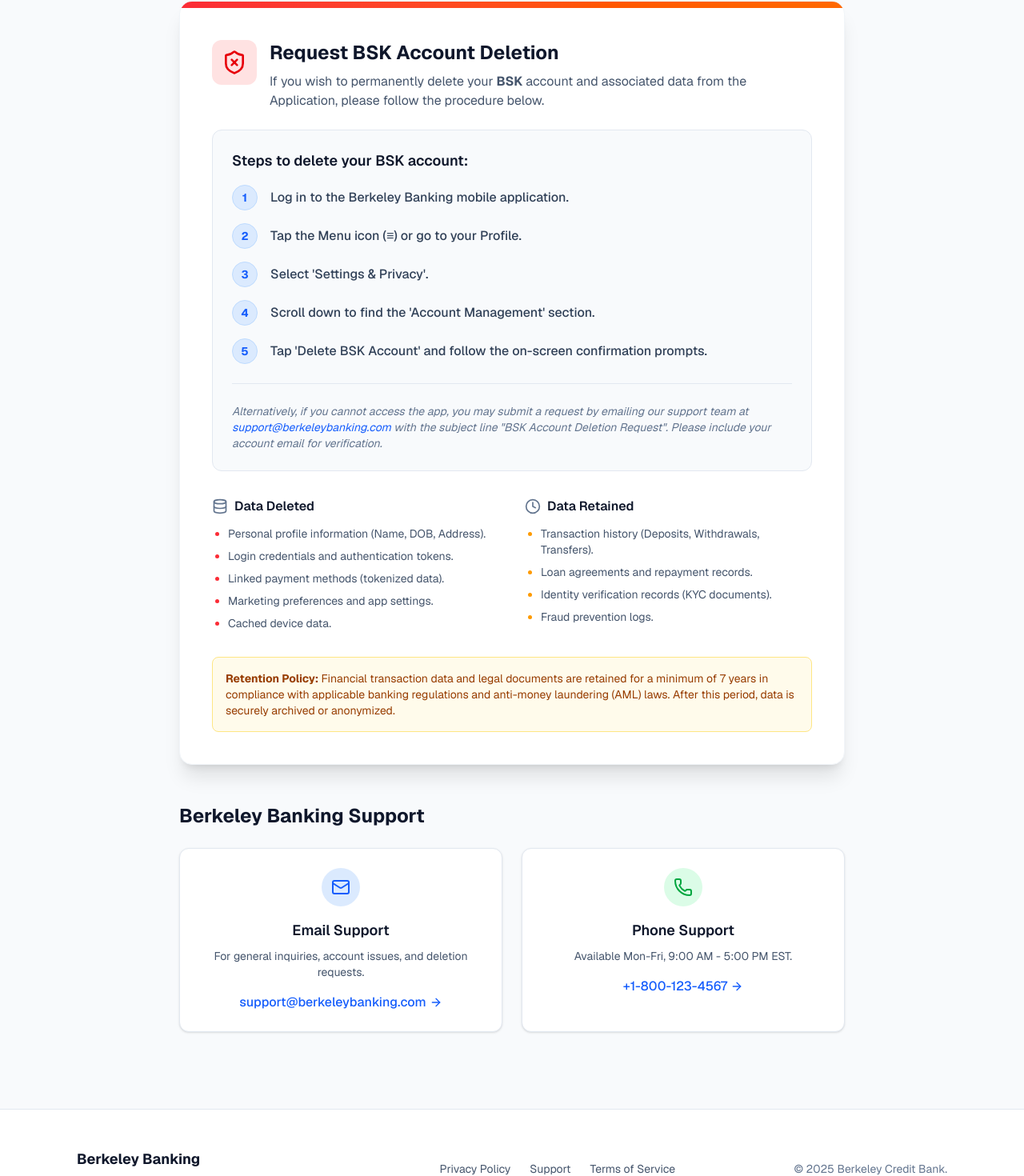
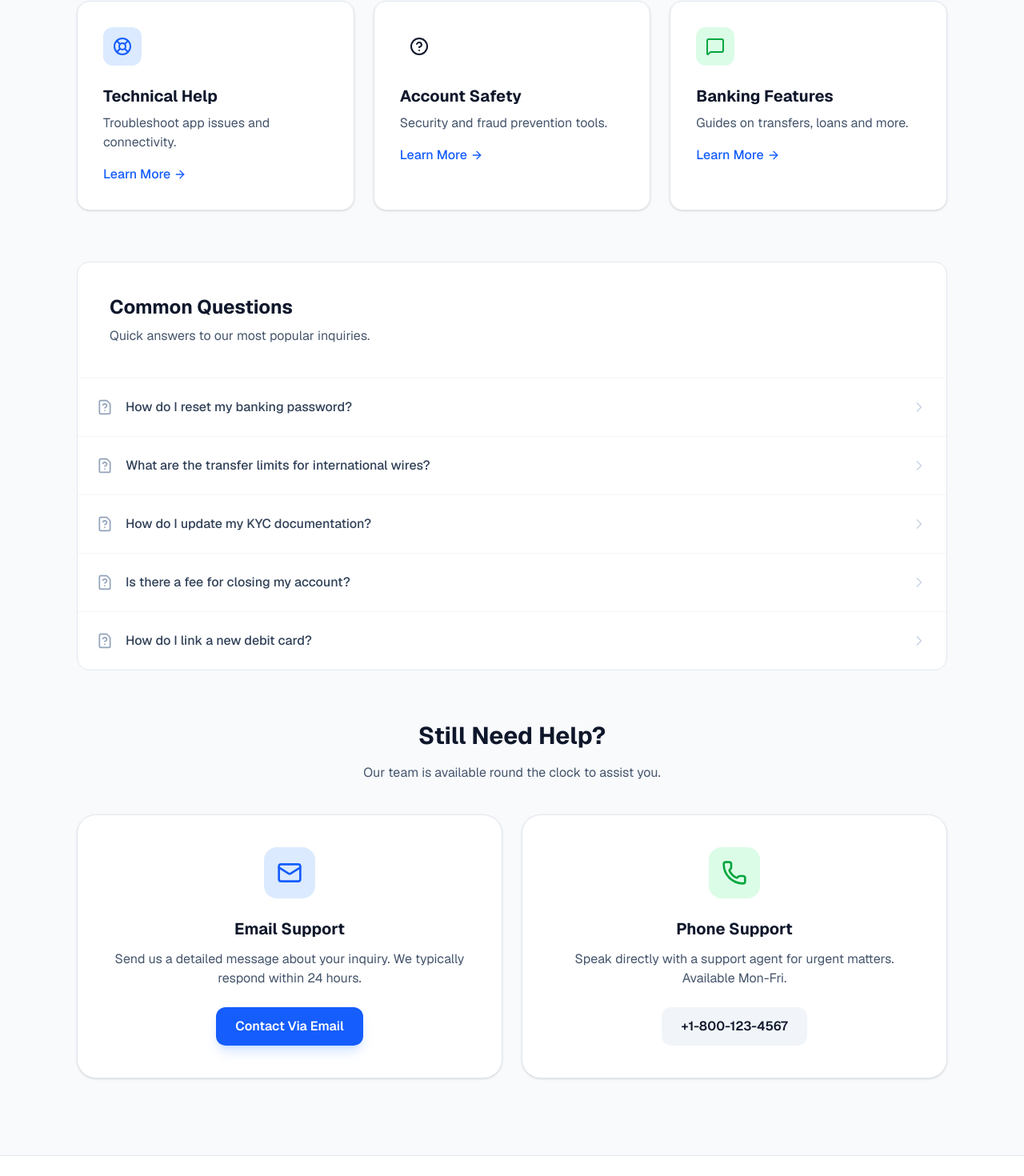
Before and after one commit to Success1050/StudentSpark_Privacy, a Next.js app: page /support in a window 1280 px wide. Shown: the part 474-1944 px from the top of the page at 80% size. Built offline with nearby package versions, Linux system fonts and the light colour scheme.

Commit message:
changed to vibemate

```diff
--- a/app/support/page.tsx
+++ b/app/support/page.tsx
@@ -2,7 +2,7 @@
 
 import Link from "next/link";
 import { useState } from "react";
-import { ChevronDown, Mail, Phone, ShieldX, Database, Clock, ArrowRight } from "lucide-react";
+import { ChevronDown, Mail, Phone, ArrowRight, HelpCircle, MessageSquare, LifeBuoy, FileQuestion } from "lucide-react";
 
 export default function SupportPage() {
     const [isMenuOpen, setIsMenuOpen] = useState(false);
@@ -60,129 +60,94 @@
                     <div className="max-w-6xl mx-auto px-4 sm:px-6 lg:px-8 py-16 sm:py-24 relative z-10">
                         <div className="text-center max-w-3xl mx-auto">
                             <h1 className="text-4xl sm:text-5xl font-extrabold tracking-tight text-slate-900 dark:text-white mb-6">
-                                Berkeley <span className="text-blue-600 dark:text-blue-400">Support</span>
+                                Berkeley <span className="text-blue-600 dark:text-blue-400">Support Center</span>
                             </h1>
                             <p className="text-lg sm:text-xl text-slate-600 dark:text-slate-300 mb-8 leading-relaxed">
-                                Manage your data and get help with the <span className="font-semibold text-slate-900 dark:text-white">Berkeley Banking App</span>.
-                                (BSK Account Controls)
+                                How can we help you today? Get expert assistance with your <span className="font-semibold text-slate-900 dark:text-white">Berkeley Banking App</span> features and services.
                             </p>
                         </div>
                     </div>
                 </div>
 
                 {/* Content Grid */}
-                <div className="max-w-4xl mx-auto px-4 sm:px-6 lg:px-8 py-12 space-y-12">
+                <div className="max-w-6xl mx-auto px-4 sm:px-6 lg:px-8 py-12">
 
-                    {/* Account Deletion Section - Prominently Featured */}
-                    <section id="account-deletion" className="scroll-mt-24">
-                        <div className="bg-white dark:bg-slate-800/50 rounded-2xl shadow-xl dark:shadow-slate-900/50 border border-slate-100 dark:border-slate-700 overflow-hidden">
-                            <div className="p-1 bg-gradient-to-r from-red-500 to-orange-500"></div>
-                            <div className="p-6 sm:p-10">
-                                <div className="flex items-start gap-4 mb-6">
-                                    <div className="p-3 bg-red-100 dark:bg-red-900/30 rounded-xl">
-                                        <ShieldX className="w-8 h-8 text-red-600 dark:text-red-400" />
+                    {/* Help Categories */}
+                    <div className="grid md:grid-cols-3 gap-6 mb-16">
+                        {[
+                            { title: "Technical Help", desc: "Troubleshoot app issues and connectivity.", icon: LifeBuoy, color: "blue" },
+                            { title: "Account Safety", desc: "Security and fraud prevention tools.", icon: HelpCircle, color: "indigo" },
+                            { title: "Banking Features", desc: "Guides on transfers, loans and more.", icon: MessageSquare, color: "green" },
+                        ].map((cat, i) => (
+                            <div key={i} className="bg-white dark:bg-slate-800 p-8 rounded-2xl border border-slate-200 dark:border-slate-700 shadow-sm hover:shadow-md transition-shadow group">
+                                <div className={`w-12 h-12 rounded-xl bg-${cat.color}-100 dark:bg-${cat.color}-900/30 flex items-center justify-center mb-6 text-${cat.color}-600 dark:text-${cat.color}-400 group-hover:scale-110 transition-transform`}>
+                                    <cat.icon className="w-6 h-6" />
+                                </div>
+                                <h3 className="text-xl font-bold text-slate-900 dark:text-white mb-2">{cat.title}</h3>
+                                <p className="text-slate-600 dark:text-slate-400 mb-4">{cat.desc}</p>
+                                <button className="text-blue-600 dark:text-blue-400 font-medium flex items-center gap-1 hover:gap-2 transition-all">
+                                    Learn More <ArrowRight className="w-4 h-4" />
+                                </button>
+                            </div>
+                        ))}
+                    </div>
+
+                    {/* FAQ Links Section */}
+                    <div className="bg-white dark:bg-slate-800 rounded-2xl border border-slate-200 dark:border-slate-700 overflow-hidden mb-16">
+                        <div className="p-8 sm:p-10 border-b border-slate-100 dark:border-slate-700/50">
+                            <h2 className="text-2xl font-bold text-slate-900 dark:text-white mb-2">Common Questions</h2>
+                            <p className="text-slate-600 dark:text-slate-400">Quick answers to our most popular inquiries.</p>
+                        </div>
+                        <div className="divide-y divide-slate-100 dark:divide-slate-700/50">
+                            {[
+                                "How do I reset my banking password?",
+                                "What are the transfer limits for international wires?",
+                                "How do I update my KYC documentation?",
+                                "Is there a fee for closing my account?",
+                                "How do I link a new debit card?"
+                            ].map((q, i) => (
+                                <div key={i} className="p-6 flex items-center justify-between hover:bg-slate-50 dark:hover:bg-slate-900/30 transition-colors cursor-pointer group">
+                                    <div className="flex items-center gap-4">
+                                        <FileQuestion className="w-5 h-5 text-slate-400 group-hover:text-blue-500 transition-colors" />
+                                        <span className="font-medium text-slate-700 dark:text-slate-300">{q}</span>
                                     </div>
-                                    <div>
-                                        <h2 className="text-2xl font-bold text-slate-900 dark:text-white mb-2">
-                                            Request BSK Account Deletion
-                                        </h2>
-                                        <p className="text-slate-600 dark:text-slate-400">
-                                            If you wish to permanently delete your <strong>BSK</strong> account and associated data from the Application, please follow the procedure below.
-                                        </p>
-                                    </div>
+                                    <ChevronDown className="w-5 h-5 text-slate-300 -rotate-90" />
                                 </div>
-
-                                <div className="bg-slate-50 dark:bg-slate-900/50 rounded-xl p-6 border border-slate-200 dark:border-slate-700 mb-8">
-                                    <h3 className="text-lg font-semibold text-slate-900 dark:text-white mb-4">Steps to delete your BSK account:</h3>
-                                    <ol className="space-y-4">
-                                        {[
-                                            "Log in to the Berkeley Banking mobile application.",
-                                            "Tap the Menu icon (≡) or go to your Profile.",
-                                            "Select 'Settings & Privacy'.",
-                                            "Scroll down to find the 'Account Management' section.",
-                                            "Tap 'Delete BSK Account' and follow the on-screen confirmation prompts."
-                                        ].map((step, index) => (
-                                            <li key={index} className="flex gap-4">
-                                                <span className="flex-shrink-0 w-8 h-8 rounded-full bg-blue-100 dark:bg-blue-900/30 text-blue-600 dark:text-blue-400 flex items-center justify-center font-bold text-sm border border-blue-200 dark:border-blue-800">
-                                                    {index + 1}
-                                                </span>
-                                                <span className="text-slate-700 dark:text-slate-300 font-medium py-1">{step}</span>
-                                            </li>
-                                        ))}
-                                    </ol>
-
-                                    <div className="mt-6 pt-6 border-t border-slate-200 dark:border-slate-700">
-                                        <p className="text-sm text-slate-500 dark:text-slate-400 italic">
-                                            Alternatively, if you cannot access the app, you may submit a request by emailing our support team at <a href="mailto:support@berkeleybanking.com" className="text-blue-600 hover:underline">support@berkeleybanking.com</a> with the subject line "BSK Account Deletion Request". Please include your account email for verification.
-                                        </p>
-                                    </div>
-                                </div>
-
-                                <div className="grid md:grid-cols-2 gap-8">
-                                    <div>
-                                        <div className="flex items-center gap-2 mb-3">
-                                            <Database className="w-5 h-5 text-slate-500" />
-                                            <h3 className="font-semibold text-slate-900 dark:text-white">Data Deleted</h3>
-                                        </div>
-                                        <ul className="space-y-2 text-sm text-slate-600 dark:text-slate-400 marker:text-red-500 list-disc pl-5">
-                                            <li>Personal profile information (Name, DOB, Address).</li>
-                                            <li>Login credentials and authentication tokens.</li>
-                                            <li>Linked payment methods (tokenized data).</li>
-                                            <li>Marketing preferences and app settings.</li>
-                                            <li>Cached device data.</li>
-                                        </ul>
-                                    </div>
-
-                                    <div>
-                                        <div className="flex items-center gap-2 mb-3">
-                                            <Clock className="w-5 h-5 text-slate-500" />
-                                            <h3 className="font-semibold text-slate-900 dark:text-white">Data Retained</h3>
-                                        </div>
-                                        <ul className="space-y-2 text-sm text-slate-600 dark:text-slate-400 marker:text-amber-500 list-disc pl-5">
-                                            <li>Transaction history (Deposits, Withdrawals, Transfers).</li>
-                                            <li>Loan agreements and repayment records.</li>
-                                            <li>Identity verification records (KYC documents).</li>
-                                            <li>Fraud prevention logs.</li>
-                                        </ul>
-                                    </div>
-                                </div>
-
-                                <div className="mt-8 p-4 bg-amber-50 dark:bg-amber-900/10 border border-amber-200 dark:border-amber-900/30 rounded-lg">
-                                    <p className="text-sm text-amber-800 dark:text-amber-200">
-                                        <span className="font-bold">Retention Policy:</span> Financial transaction data and legal documents are retained for a minimum of 7 years in compliance with applicable banking regulations and anti-money laundering (AML) laws. After this period, data is securely archived or anonymized.
-                                    </p>
-                                </div>
-                            </div>
+                            ))}
                         </div>
-                    </section>
+                    </div>
 
                     {/* Contact Support Section */}
-                    <section id="contact-support">
-                        <h2 className="text-2xl font-bold text-slate-900 dark:text-white mb-6">Berkeley Banking Support</h2>
+                    <section id="contact-support" className="scroll-mt-24">
+                        <div className="text-center mb-10">
+                            <h2 className="text-3xl font-bold text-slate-900 dark:text-white mb-4">Still Need Help?</h2>
+                            <p className="text-slate-600 dark:text-slate-400">Our team is available round the clock to assist you.</p>
+                        </div>
+
                         <div className="grid sm:grid-cols-2 gap-6">
-                            <div className="p-6 bg-white dark:bg-slate-800 rounded-xl shadow-sm border border-slate-200 dark:border-slate-700 flex flex-col items-center text-center hover:border-blue-400 transition-colors">
-                                <div className="w-12 h-12 bg-blue-100 dark:bg-blue-900/30 rounded-full flex items-center justify-center mb-4 text-blue-600 dark:text-blue-400">
-                                    <Mail className="w-6 h-6" />
+                            <div className="p-10 bg-white dark:bg-slate-800 rounded-3xl shadow-sm border border-slate-200 dark:border-slate-700 flex flex-col items-center text-center hover:border-blue-400 transition-colors group">
+                                <div className="w-16 h-16 bg-blue-100 dark:bg-blue-900/30 rounded-2xl flex items-center justify-center mb-6 text-blue-600 dark:text-blue-400 group-hover:rotate-6 transition-transform">
+                                    <Mail className="w-8 h-8" />
                                 </div>
-                                <h3 className="font-semibold text-lg text-slate-900 dark:text-white mb-2">Email Support</h3>
-                                <p className="text-slate-600 dark:text-slate-400 text-sm mb-4">
-                                    For general inquiries, account issues, and deletion requests.
+                                <h3 className="font-bold text-xl text-slate-900 dark:text-white mb-3">Email Support</h3>
+                                <p className="text-slate-600 dark:text-slate-400 mb-6">
+                                    Send us a detailed message about your inquiry. We typically respond within 24 hours.
                                 </p>
-                                <a href="mailto:support@berkeleybanking.com" className="text-blue-600 dark:text-blue-400 font-medium hover:underline flex items-center gap-1">
-                                    support@berkeleybanking.com <ArrowRight className="w-4 h-4" />
+                                <a href="mailto:support@berkeleybanking.com" className="px-6 py-3 bg-blue-600 hover:bg-blue-700 text-white font-semibold rounded-xl transition-all shadow-lg shadow-blue-500/20 active:scale-95">
+                                    Contact Via Email
                                 </a>
                             </div>
 
-                            <div className="p-6 bg-white dark:bg-slate-800 rounded-xl shadow-sm border border-slate-200 dark:border-slate-700 flex flex-col items-center text-center hover:border-blue-400 transition-colors">
-                                <div className="w-12 h-12 bg-green-100 dark:bg-green-900/30 rounded-full flex items-center justify-center mb-4 text-green-600 dark:text-green-400">
-                                    <Phone className="w-6 h-6" />
+                            <div className="p-10 bg-white dark:bg-slate-800 rounded-3xl shadow-sm border border-slate-200 dark:border-slate-700 flex flex-col items-center text-center hover:border-green-400 transition-colors group">
+                                <div className="w-16 h-16 bg-green-100 dark:bg-green-900/30 rounded-2xl flex items-center justify-center mb-6 text-green-600 dark:text-green-400 group-hover:rotate-6 transition-transform">
+                                    <Phone className="w-8 h-8" />
                                 </div>
-                                <h3 className="font-semibold text-lg text-slate-900 dark:text-white mb-2">Phone Support</h3>
-                                <p className="text-slate-600 dark:text-slate-400 text-sm mb-4">
-                                    Available Mon-Fri, 9:00 AM - 5:00 PM EST.
+                                <h3 className="font-bold text-xl text-slate-900 dark:text-white mb-3">Phone Support</h3>
+                                <p className="text-slate-600 dark:text-slate-400 mb-6">
+                                    Speak directly with a support agent for urgent matters. Available Mon-Fri.
                                 </p>
-                                <a href="tel:+1-800-123-4567" className="text-blue-600 dark:text-blue-400 font-medium hover:underline flex items-center gap-1">
-                                    +1-800-123-4567 <ArrowRight className="w-4 h-4" />
+                                <a href="tel:+1-800-123-4567" className="px-6 py-3 bg-slate-100 dark:bg-slate-700 hover:bg-slate-200 dark:hover:bg-slate-600 text-slate-900 dark:text-white font-semibold rounded-xl transition-all active:scale-95">
+                                    +1-800-123-4567
                                 </a>
                             </div>
                         </div>
@@ -202,7 +167,7 @@
                     <div className="flex gap-6 text-sm text-slate-600 dark:text-slate-400">
                         <Link href="/" className="hover:text-blue-600 dark:hover:text-blue-400">Privacy Policy</Link>
                         <Link href="/support" className="hover:text-blue-600 dark:hover:text-blue-400">Support</Link>
-                        <Link href="#" className="hover:text-blue-600 dark:hover:text-blue-400">Terms of Service</Link>
+                        <Link href="/account-deletion" className="hover:text-blue-600 dark:hover:text-blue-400">Account Deletion</Link>
                     </div>
                     <div className="text-sm text-slate-500 dark:text-slate-500">
                         © {new Date().getFullYear()} Berkeley Credit Bank.
```
